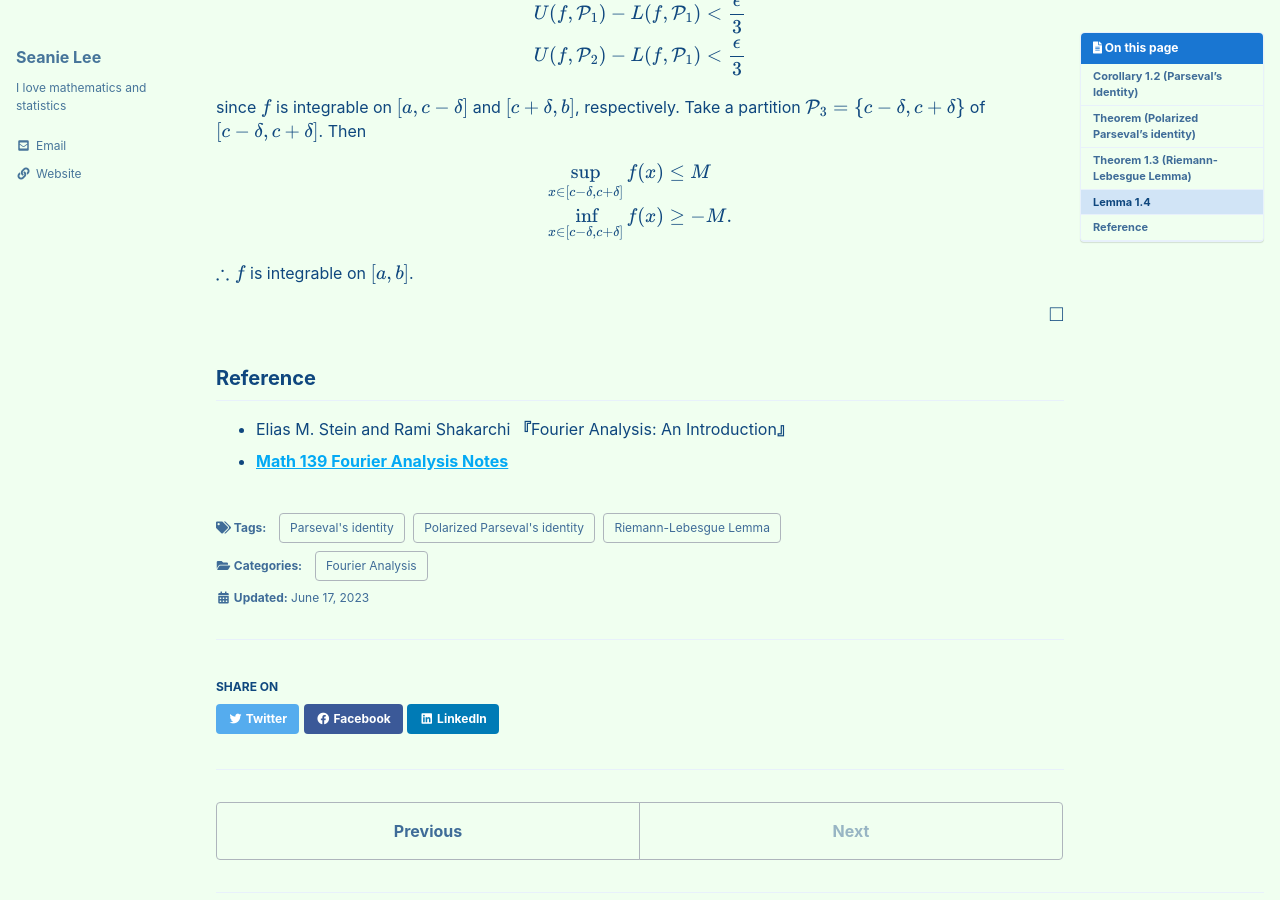
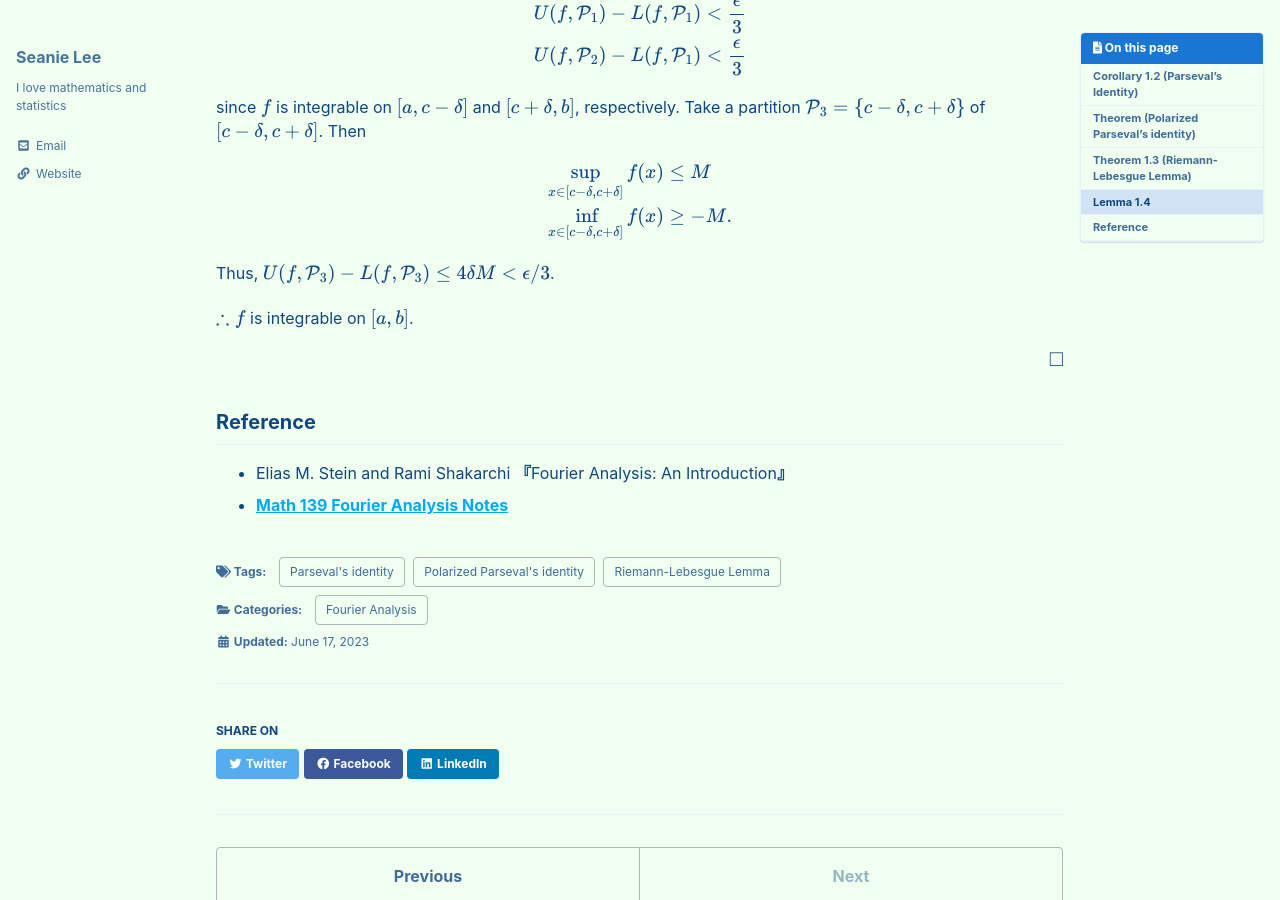
Before and after one commit to seanie12/blog, a Jekyll site: the page built from _posts/2023-06-17-L2-recovery.md, in a window 1280 px wide and 900 px high, scrolled down 2495 px. Built offline with Jekyll 4.4.1, drawn with Linux system fonts in a browser that asks for light colours; cached includes are drawn as plain includes; formulas are drawn with MathJax 3.

Commit message:
Update 2023-06-17-L2-recovery.md

```diff
--- a/_posts/2023-06-17-L2-recovery.md
+++ b/_posts/2023-06-17-L2-recovery.md
@@ -147,6 +147,7 @@ $$
 $$
 
 
+Thus, $U(f, \mathcal{P}_3) - L(f, \mathcal{P}_3) \leq 4\delta M < \epsilon/3$.
 
 $\therefore f$ is integrable on $[a,b]$.
 
```
